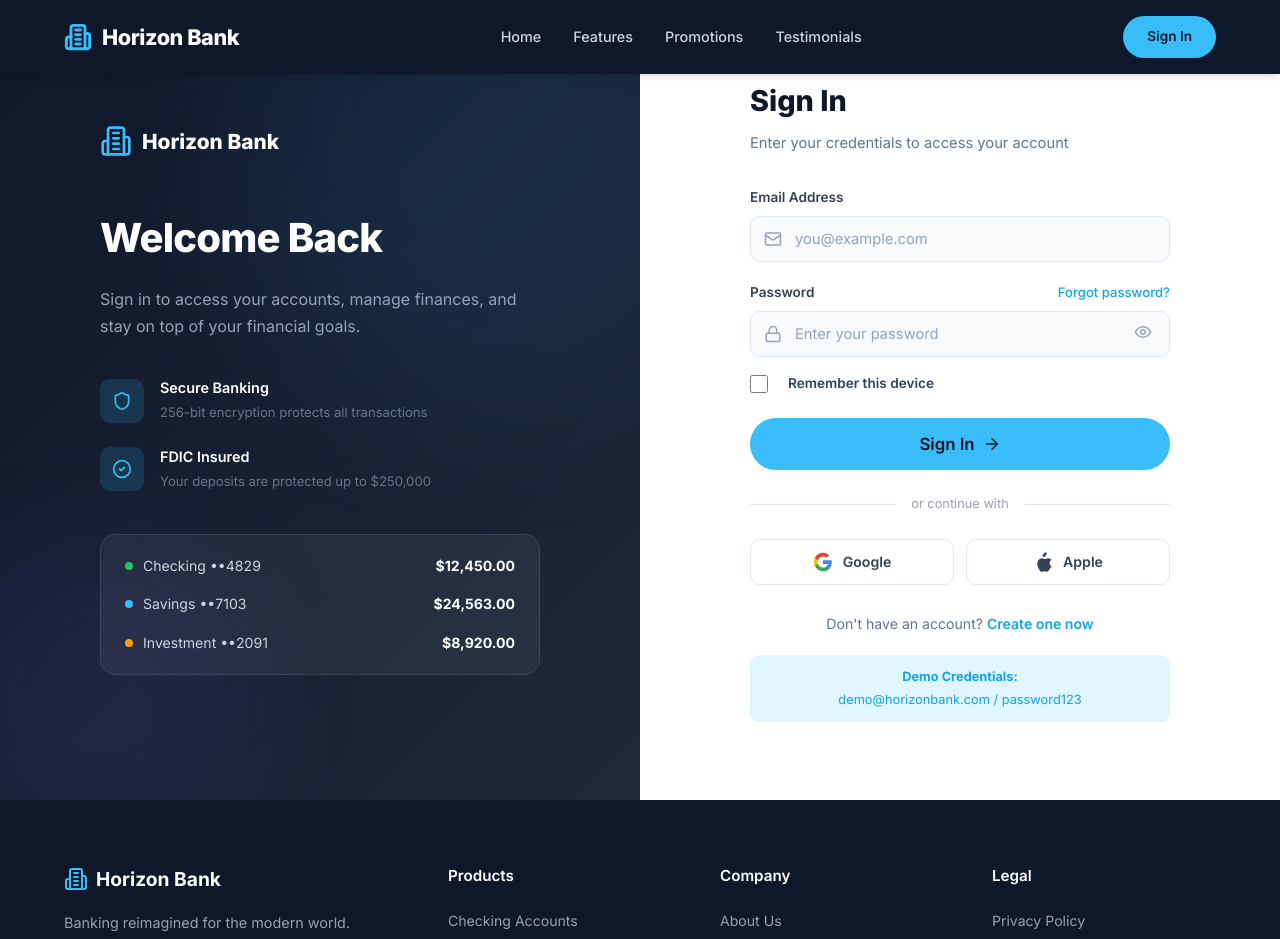
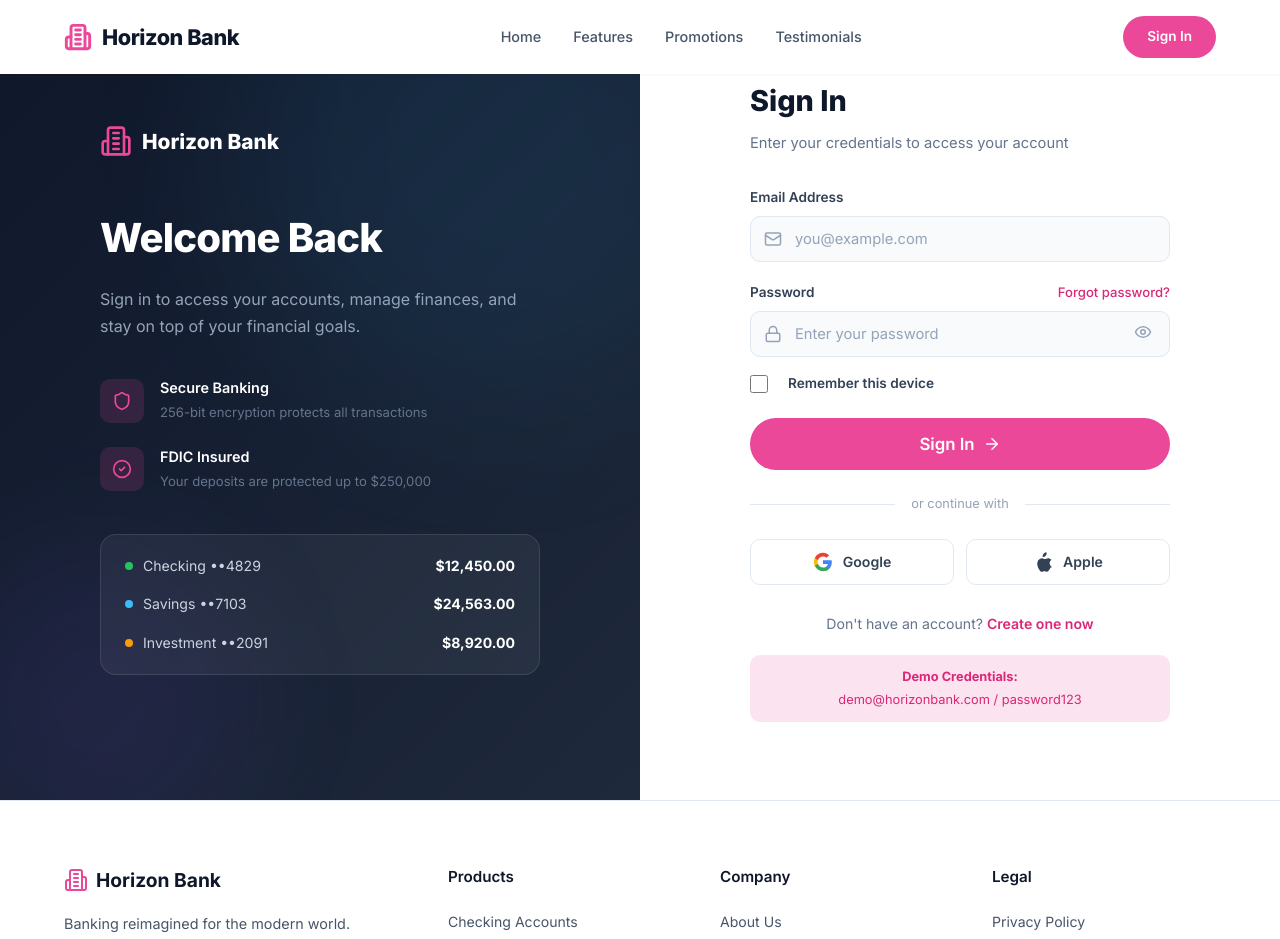
Before and after one commit to lext05/banking-app-demo, a React (Vite) app in the folder client/: page /login in a window 1280 px wide. Shown: the top 939 px of the page. Built offline with nearby package versions, Linux system fonts and the light colour scheme.

Commit message:
Switch to light theme with pink accent and updated branding

```diff
--- a/client/src/components/Footer.css
+++ b/client/src/components/Footer.css
@@ -1,7 +1,8 @@
 .footer {
-  background: var(--color-primary);
-  color: var(--color-gray-400);
+  background: var(--color-white);
+  color: var(--color-gray-600);
   padding: 64px 0 32px;
+  border-top: 1px solid var(--color-gray-200);
 }
 
 .footer-grid {
@@ -15,7 +16,7 @@
   display: flex;
   align-items: center;
   gap: 8px;
-  color: var(--color-white);
+  color: var(--color-gray-900);
   font-size: 1.2rem;
   font-weight: 700;
   margin-bottom: 16px;
@@ -49,7 +50,7 @@
 }
 
 .footer-col h4 {
-  color: var(--color-white);
+  color: var(--color-gray-900);
   font-size: 0.95rem;
   font-weight: 600;
   margin-bottom: 20px;
@@ -71,11 +72,12 @@
 }
 
 .footer-bottom {
-  border-top: 1px solid var(--color-primary-light);
+  border-top: 1px solid var(--color-gray-200);
   padding-top: 24px;
   display: flex;
   justify-content: space-between;
   font-size: 0.8rem;
+  color: var(--color-gray-500);
 }
 
 @media (max-width: 768px) {
--- a/client/src/components/Navbar.css
+++ b/client/src/components/Navbar.css
@@ -9,12 +9,12 @@
 }
 
 .navbar-transparent {
-  background: transparent;
+  background: var(--color-white);
 }
 
 .navbar-solid {
-  background: var(--color-primary);
-  box-shadow: var(--shadow-md);
+  background: var(--color-white);
+  box-shadow: var(--shadow-sm);
 }
 
 .navbar-inner {
@@ -27,7 +27,7 @@
   display: flex;
   align-items: center;
   gap: 10px;
-  color: var(--color-white);
+  color: var(--color-gray-900);
   font-size: 1.35rem;
   font-weight: 800;
   letter-spacing: -0.02em;
@@ -44,14 +44,14 @@
 }
 
 .navbar-links a {
-  color: var(--color-gray-300);
+  color: var(--color-gray-600);
   font-size: 0.9rem;
   font-weight: 500;
   transition: color 0.2s ease;
 }
 
 .navbar-links a:hover {
-  color: var(--color-white);
+  color: var(--color-accent);
 }
 
 .navbar-actions {
@@ -67,7 +67,7 @@
 
 .navbar-toggle {
   display: none;
-  color: var(--color-white);
+  color: var(--color-gray-900);
   padding: 4px;
 }
 
@@ -79,10 +79,10 @@
     left: 0;
     right: 0;
     flex-direction: column;
-    background: var(--color-primary);
+    background: var(--color-white);
     padding: 24px;
     gap: 20px;
-    border-top: 1px solid var(--color-primary-light);
+    border-top: 1px solid var(--color-gray-200);
   }
 
   .navbar-links.open {
--- a/client/src/styles/global.css
+++ b/client/src/styles/global.css
@@ -1,10 +1,10 @@
 /* ===== CSS Variables & Reset ===== */
 :root {
-  --color-primary: #0F172A;
-  --color-primary-light: #1E293B;
-  --color-accent: #38BDF8;
-  --color-accent-dark: #0EA5E9;
-  --color-accent-glow: rgba(56, 189, 248, 0.15);
+  --color-primary: #FFFFFF;
+  --color-primary-light: #F8FAFC;
+  --color-accent: #EC4899;
+  --color-accent-dark: #DB2777;
+  --color-accent-glow: rgba(236, 72, 153, 0.15);
   --color-success: #22C55E;
   --color-warning: #F59E0B;
   --color-danger: #EF4444;
@@ -45,10 +45,15 @@ html {
 body {
   font-family: var(--font-family);
   color: var(--color-gray-900);
-  background: var(--color-white);
+  background: var(--color-primary-light);
   line-height: 1.6;
   -webkit-font-smoothing: antialiased;
   -moz-osx-font-smoothing: grayscale;
+}
+
+.app {
+  background: var(--color-primary-light);
+  min-height: 100vh;
 }
 
 a {
@@ -98,24 +103,24 @@ input {
 
 .btn-primary {
   background: var(--color-accent);
-  color: var(--color-primary);
+  color: var(--color-white);
 }
 
 .btn-primary:hover {
   background: var(--color-accent-dark);
   transform: translateY(-1px);
-  box-shadow: 0 4px 12px rgba(56, 189, 248, 0.4);
+  box-shadow: 0 4px 12px rgba(236, 72, 153, 0.35);
 }
 
 .btn-secondary {
-  background: transparent;
-  color: var(--color-white);
-  border: 2px solid rgba(255, 255, 255, 0.3);
+  background: var(--color-white);
+  color: var(--color-gray-900);
+  border: 2px solid var(--color-gray-300);
 }
 
 .btn-secondary:hover {
-  border-color: var(--color-white);
-  background: rgba(255, 255, 255, 0.1);
+  border-color: var(--color-accent);
+  color: var(--color-accent-dark);
 }
 
 .btn-outline {
@@ -126,16 +131,16 @@ input {
 
 .btn-outline:hover {
   background: var(--color-accent);
-  color: var(--color-primary);
+  color: var(--color-white);
 }
 
 .btn-dark {
-  background: var(--color-primary);
+  background: var(--color-gray-900);
   color: var(--color-white);
 }
 
 .btn-dark:hover {
-  background: var(--color-primary-light);
+  background: var(--color-gray-800);
   transform: translateY(-1px);
   box-shadow: var(--shadow-lg);
 }
@@ -178,8 +183,8 @@ input {
 }
 
 @keyframes pulse-glow {
-  0%, 100% { box-shadow: 0 0 20px rgba(56, 189, 248, 0.2); }
-  50% { box-shadow: 0 0 40px rgba(56, 189, 248, 0.4); }
+  0%, 100% { box-shadow: 0 0 20px rgba(236, 72, 153, 0.2); }
+  50% { box-shadow: 0 0 40px rgba(236, 72, 153, 0.4); }
 }
 
 @keyframes slideInLeft {
```
